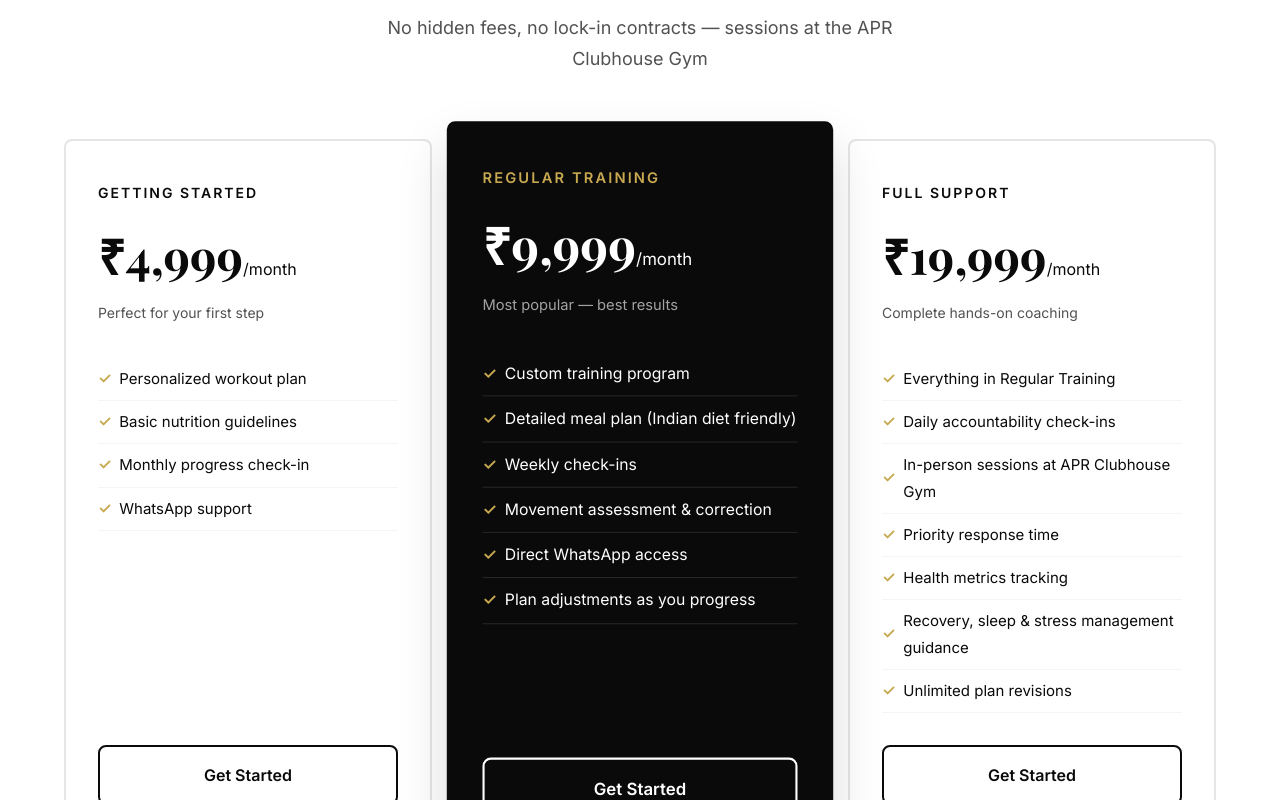
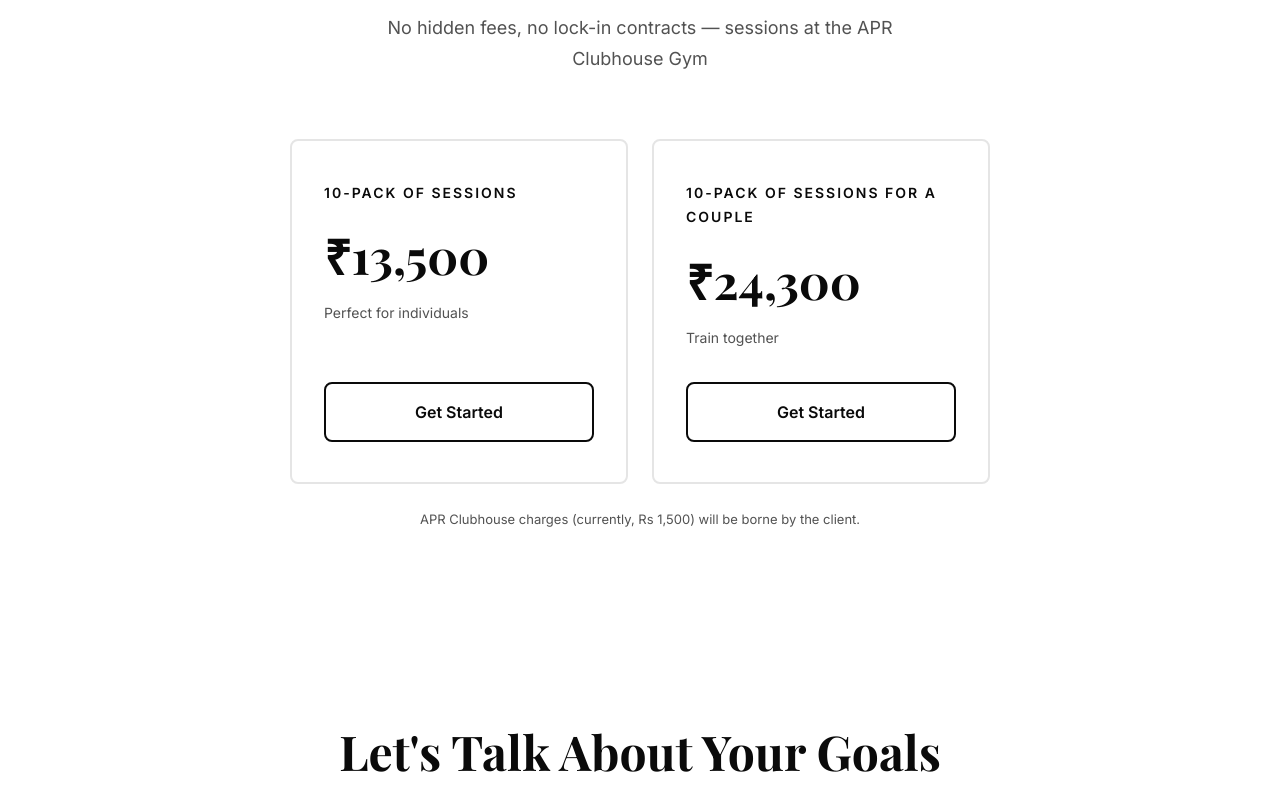
Before and after one commit to snarayanank2/kush-dutta-site, a React (Vite) app: page / in a window 1280 px wide. Shown: the part 4540-5340 px from the top of the page. Built offline with nearby package versions, Linux system fonts and the light colour scheme.

Commit message:
Pricing changes

```diff
--- a/src/components/Pricing.css
+++ b/src/components/Pricing.css
@@ -4,9 +4,11 @@
 
 .pricing-grid {
   display: grid;
-  grid-template-columns: repeat(3, 1fr);
+  grid-template-columns: repeat(2, 1fr);
   gap: 24px;
   align-items: stretch;
+  max-width: 700px;
+  margin: 0 auto;
 }
 
 .pricing-card {
@@ -96,6 +98,7 @@
 
 .pricing-card .btn {
   width: 100%;
+  margin-top: auto;
 }
 
 .pricing-card.highlighted .btn-outline {
@@ -108,18 +111,16 @@
   color: var(--color-black);
 }
 
-@media (max-width: 1024px) {
+.pricing-disclaimer {
+  text-align: center;
+  font-size: 0.8125rem;
+  color: var(--color-gray-500);
+  margin-top: 24px;
+}
+
+@media (max-width: 768px) {
   .pricing-grid {
     grid-template-columns: 1fr;
     max-width: 420px;
-    margin: 0 auto;
-  }
-
-  .pricing-card.highlighted {
-    transform: none;
-  }
-
-  .pricing-card.highlighted:hover {
-    transform: translateY(-4px);
   }
 }
--- a/src/components/Pricing.tsx
+++ b/src/components/Pricing.tsx
@@ -23,15 +23,18 @@ export default function Pricing() {
                 ₹{tier.price}<span>{tier.period}</span>
               </p>
               <p className="pricing-card-desc">{tier.description}</p>
-              <ul className="pricing-features">
-                {tier.features.map((f) => (
-                  <li key={f}>{f}</li>
-                ))}
-              </ul>
+              {tier.features.length > 0 && (
+                <ul className="pricing-features">
+                  {tier.features.map((f) => (
+                    <li key={f}>{f}</li>
+                  ))}
+                </ul>
+              )}
               <a href="#contact" className="btn btn-outline">Get Started</a>
             </div>
           ))}
         </div>
+        <p className="pricing-disclaimer">{siteData.pricing.disclaimer}</p>
       </div>
     </section>
   )
--- a/src/data/content.ts
+++ b/src/data/content.ts
@@ -133,50 +133,23 @@ export const siteData = {
     subtitle: 'No hidden fees, no lock-in contracts — sessions at the APR Clubhouse Gym',
     tiers: [
       {
-        name: 'Getting Started',
-        price: '4,999',
-        period: '/month',
-        description: 'Perfect for your first step',
-        features: [
-          'Personalized workout plan',
-          'Basic nutrition guidelines',
-          'Monthly progress check-in',
-          'WhatsApp support',
-        ],
+        name: '10-Pack of Sessions',
+        price: '13,500',
+        period: '',
+        description: 'Perfect for individuals',
+        features: [],
         highlighted: false,
       },
       {
-        name: 'Regular Training',
-        price: '9,999',
-        period: '/month',
-        description: 'Most popular — best results',
-        features: [
-          'Custom training program',
-          'Detailed meal plan (Indian diet friendly)',
-          'Weekly check-ins',
-          'Movement assessment & correction',
-          'Direct WhatsApp access',
-          'Plan adjustments as you progress',
-        ],
-        highlighted: true,
-      },
-      {
-        name: 'Full Support',
-        price: '19,999',
-        period: '/month',
-        description: 'Complete hands-on coaching',
-        features: [
-          'Everything in Regular Training',
-          'Daily accountability check-ins',
-          'In-person sessions at APR Clubhouse Gym',
-          'Priority response time',
-          'Health metrics tracking',
-          'Recovery, sleep & stress management guidance',
-          'Unlimited plan revisions',
-        ],
+        name: '10-Pack of Sessions for a Couple',
+        price: '24,300',
+        period: '',
+        description: 'Train together',
+        features: [],
         highlighted: false,
       },
     ],
+    disclaimer: 'APR Clubhouse charges (currently, Rs 1,500) will be borne by the client.',
   },
 
   faq: {
```
